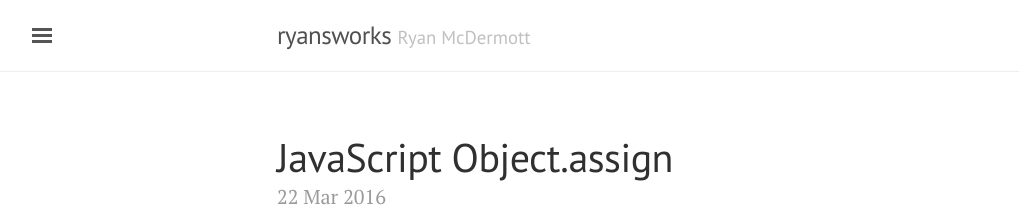
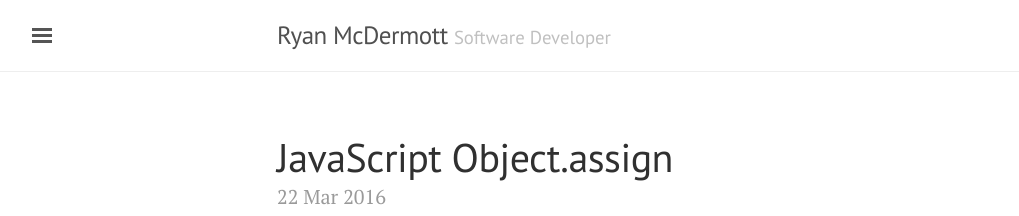
Before and after one commit to ryanmcdermott/ryanmcdermott.github.io, a Jekyll site: the page built from index.html, in a window 1280 px wide and 900 px high. Shown: the top 216 px of the window, without its empty margins (3-1022 px from the left). Built offline with Jekyll 4.4.1, drawn with Linux system fonts in a browser that asks for light colours; the list of posts is cut into pages by our own code.

Commit message:
Update site

```diff
--- a/_config.yml
+++ b/_config.yml
@@ -3,8 +3,8 @@
 permalink:           pretty
 
 # Setup
-title:               ryansworks
-tagline:             'Ryan McDermott'
+title:               Ryan McDermott
+tagline:             'Software Developer'
 description:         'Developer, musician, and lover of the great indoors'
 url:                 http://ryanmcdermott.me
 baseurl:             'http://ryanmcdermott.me'
@@ -13,7 +13,7 @@ paginate:            5
 # About/contact
 author:
   name:              Ryan McDermott
-  url:               https://twitter.com/ryansworks
+  url:               https://twitter.com/ryconolcast
   email:             ryansworks@gmail.com
 
 # Custom vars
--- a/_includes/sidebar.html
+++ b/_includes/sidebar.html
@@ -24,8 +24,6 @@
         {% endif %}
       {% endif %}
     {% endfor %}
-
-    <span class="sidebar-nav-item">Currently v{{ site.version }}</span>
   </nav>
 
   <div class="sidebar-item">
```
Also changed, not shown: about.md (+2 -1 lines), LICENSE.md.
